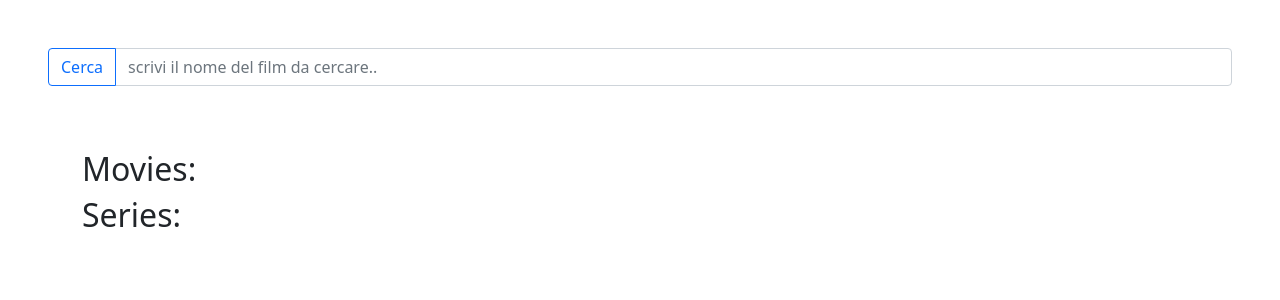
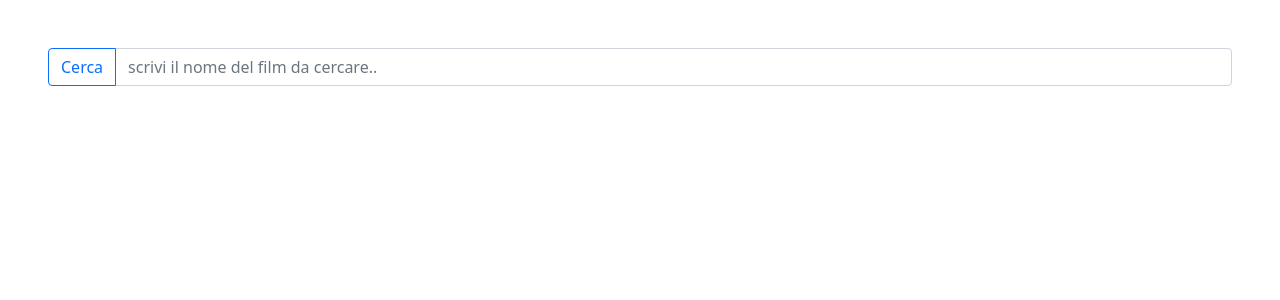
Before and after one commit to cif95/vue-boolflix, a Vue app: page / in a window 1280 px wide. Shown: the top 300 px of the page. Built offline with nearby package versions, Linux system fonts and the light colour scheme.

Commit message:
implemented one card only

```diff
--- a/src/App.vue
+++ b/src/App.vue
@@ -4,7 +4,8 @@
       @moviesSearchSent="getSearchedMovie"
       @seriesSearchSent="getSearchedSeries"
     />
-    <Main :movies="searchedMovies" :series="searchedSeries" />
+    <Main :SearchedList="searchedMovies" />
+    <Main :SearchedList="searchedSeries" />
   </div>
 </template>
 
--- /dev/null
+++ b/src/components/Card.vue
@@ -0,0 +1,24 @@
+<template>
+  <div class="my-card">
+    <h2>{{ item.title || item.name }}</h2>
+    <h3>{{ item.original_title || item.original_name }}</h3>
+    <lang-flag :iso="item.original_language" />
+    <p>Vote: {{ item.vote_count }}</p>
+  </div>
+</template>
+
+<script>
+export default {
+  name: "MainCard",
+  props: {
+    item: Object,
+  },
+};
+</script>
+
+<style lang="scss">
+@import "../assets/scss/partials/_variables.scss";
+div.my-card {
+  @include card;
+}
+</style>
--- a/src/components/Main.vue
+++ b/src/components/Main.vue
@@ -2,24 +2,10 @@
   <main>
     <div class="movies-cards container">
       <div class="row row-cols-4">
-        <div class="col-12">
-          <h2>Movies:</h2>
-        </div>
-        <MovieCard
+        <Card
           class="col"
-          :movie="movie"
-          v-for="(movie, index) in movies"
-          :key="index"
-        />
-      </div>
-      <div class="row row-cols-4">
-        <div class="col-12">
-          <h2>Series:</h2>
-        </div>
-        <SeriesCard
-          class="col"
-          :series="el"
-          v-for="(el, index) in series"
+          :item="el"
+          v-for="(el, index) in SearchedList"
           :key="index"
         />
       </div>
@@ -28,17 +14,15 @@
 </template>
 
 <script>
-import MovieCard from "./MovieCard.vue";
-import SeriesCard from "./SeriesCard.vue";
+import Card from "./Card.vue";
+
 export default {
   name: "indexMain",
   props: {
-    movies: Array,
-    series: Array,
+    SearchedList: Array,
   },
   components: {
-    MovieCard,
-    SeriesCard,
+    Card,
   },
 };
 </script>
--- a/src/components/MovieCard.vue
+++ /dev/null
@@ -1,24 +0,0 @@
-<template>
-  <div class="my-card">
-    <h2>{{ movie.title }}</h2>
-    <h3>{{ movie.original_title }}</h3>
-    <lang-flag :iso="movie.original_language" />
-    <p>Vote: {{ movie.vote_count }}</p>
-  </div>
-</template>
-
-<script>
-export default {
-  name: "MovieCard",
-  props: {
-    movie: Object,
-  },
-};
-</script>
-
-<style lang="scss">
-@import "../assets/scss/partials/_variables.scss";
-div.my-card {
-  @include card;
-}
-</style>
--- a/src/components/SeriesCard.vue
+++ /dev/null
@@ -1,24 +0,0 @@
-<template>
-  <div class="my-card">
-    <h2>{{ series.name }}</h2>
-    <h3>{{ series.original_name }}</h3>
-    <lang-flag :iso="series.original_language" />
-    <p>Vote: {{ series.vote_count }}</p>
-  </div>
-</template>
-
-<script>
-export default {
-  name: "SeriesCard",
-  props: {
-    series: Object,
-  },
-};
-</script>
-
-<style lang="scss">
-@import "../assets/scss/partials/_variables.scss";
-div.my-card {
-  @include card;
-}
-</style>
```
